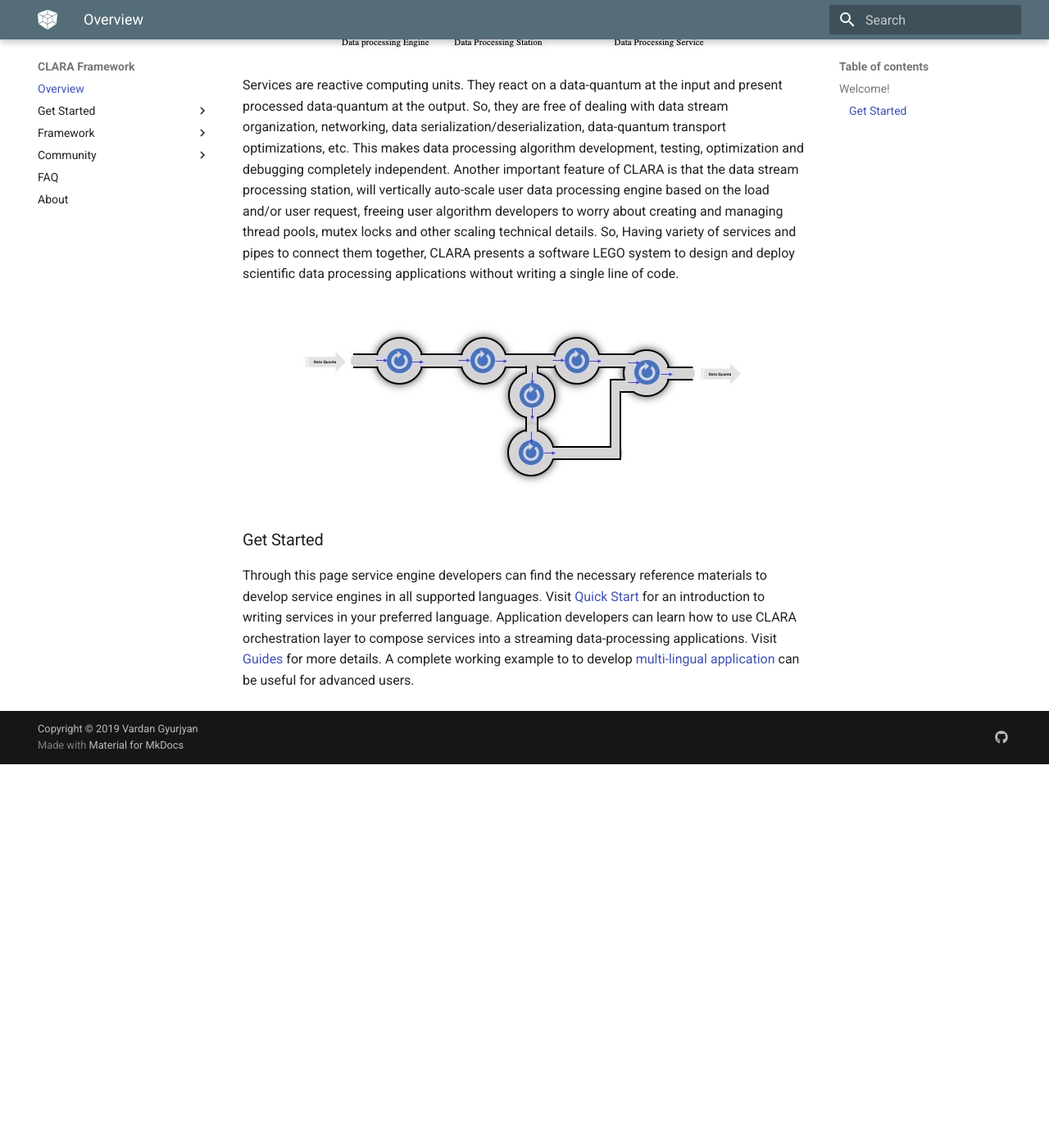
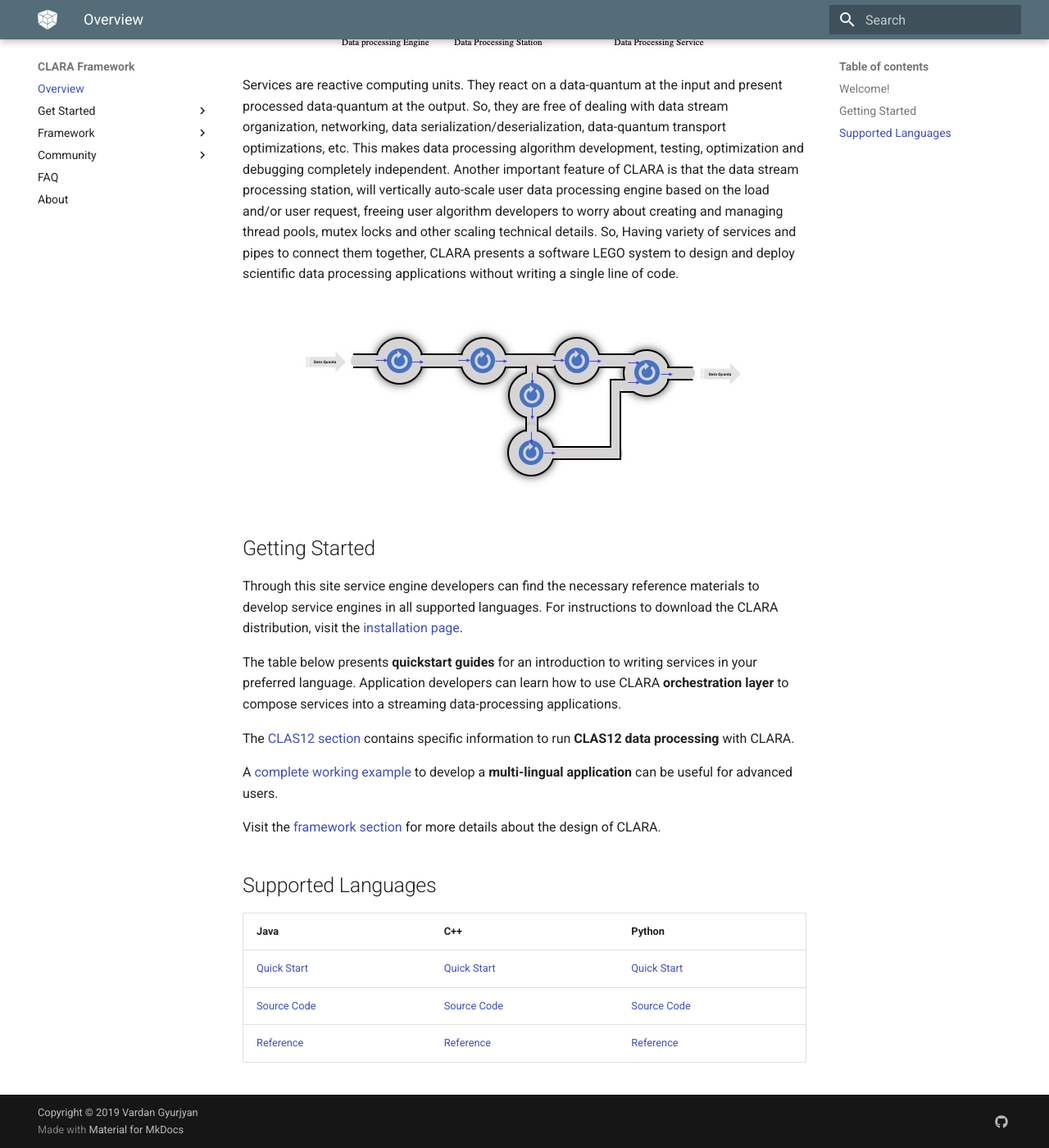
Before and after one commit to JeffersonLab/clara-docs, an MkDocs documentation site: the page built from content/index.md, in a window 1280 px wide and 1400 px high, scrolled down 775 px. Shown: the whole window at 82% size. Built offline with MkDocs 1.6.1 and Material for MkDocs 9.7.7, drawn with Linux system fonts in a browser that asks for light colours; before the commit the page ends 1707 px from its top, so only the background shows below that; some of the changed text lies outside the part shown.

Commit message:
Update content of home page

```diff
--- a/content/index.md
+++ b/content/index.md
@@ -1,7 +1,8 @@
-# Documentation
+# CLARA Framework
 
 ## Welcome!
-In a few words CLARA is a data-in-motion platform to build streaming
+
+CLARA is a data-in-motion platform to build streaming
 scientific-data analytics applications. It enables scientist to collect,
 process, analyze and act on streaming data-quanta (user defined and framework agnostic)
 across data centers and clouds.
@@ -40,42 +41,47 @@ data processing applications without writing a single line of code.
 ![Figure 1. CLARA data processing application example](assets/images/application.jpg){: .align-center }
 
 
-### Get Started
-Through this page service engine developers can find the necessary reference materials
+## Getting Started
+
+Through this site service engine developers can find the necessary reference materials
 to develop service engines in all supported languages.
-Visit [Quick Start](quickstart/)
+For instructions to download the CLARA distribution,
+visit the [installation page](docs/tutorials/installation.md).
+
+The table below presents **quickstart guides**
 for an introduction to writing services in your preferred language.
-Application developers can learn how to use CLARA orchestration layer
+Application developers can learn how to use CLARA **orchestration layer**
 to compose services into a streaming data-processing applications.
-Visit [Guides](guides/) for more details.
-A complete working example to
-to develop [multi-lingual application](https://github.com/JeffersonLab/clara-demo)
-can be useful for advanced users.
 
+The [CLAS12 section](docs/clas/installation.md)
+contains specific information to run **CLAS12 data processing** with CLARA.
 
- <!-- ## Supported Languages -->
+A [complete working example](https://github.com/JeffersonLab/clara-demo)
+to develop a **multi-lingual application** can be useful for advanced users.
 
- <!-- | Java | C++ | Python | -->
- <!-- |:-----|:----|:-------| -->
- <!-- | [Quick Start][jq] | [Quick Start][cq] | [Quick Start][pq] | -->
- <!-- | [Tutorial][jt]    | [Tutorial][ct]    | [Tutorial][pt]    | -->
- <!-- | [Examples][je]    | [Examples][ce]    | [Examples][pe]    | -->
- <!-- | [Reference][jr]   | [Reference][cr]   | [Reference][pr]   | -->
- <!-- {: .doc-lang-table } -->
+Visit the [framework section](docs/guides/background.md) for more details about the
+design of CLARA.
 
- <!-- [jq]: quickstart/java.md -->
- <!-- [jt]: tutorials/java.md -->
- <!-- [je]: examples/java.md -->
- <!-- [jr]: /clara/api/java/current/ -->
+## Supported Languages
 
- <!-- [cq]: quickstart/cpp.md -->
- <!-- [ct]: tutorials/cpp.md -->
- <!-- [ce]: examples/cpp.md -->
- <!-- [cr]: /clara/api/cpp/ -->
+<div class="doc-lang-table" markdown="1">
 
- <!-- [pq]: quickstart/python.md -->
- <!-- [pt]: tutorials/python.md -->
- <!-- [pe]: examples/python.md -->
- <!-- [pr]: /clara/api/python/ -->
+| Java | C++ | Python |
+|:-----|:----|:-------|
+| [Quick Start][jq] | [Quick Start][cq] | [Quick Start][pq] |
+| [Source Code][js] | [Source Code][cs] | [Source Code][ps] |
+| [Reference][jr]   | [Reference][cr]   | [Reference][pr]   |
 
- <!-- ## Use cases -->
+</div>
+
+[jq]: docs/quickstart/java.md
+[js]: https://github.com/JeffersonLab/clara-java
+[jr]: /clara/api/java/current/
+
+[cq]: docs/quickstart/cpp.md
+[cs]: https://github.com/JeffersonLab/clara-cpp
+[cr]: /clara/api/cpp/
+
+[pq]: docs/quickstart/python.md
+[ps]: https://github.com/JeffersonLab/clara-python
+[pr]: /clara/api/python/
```
